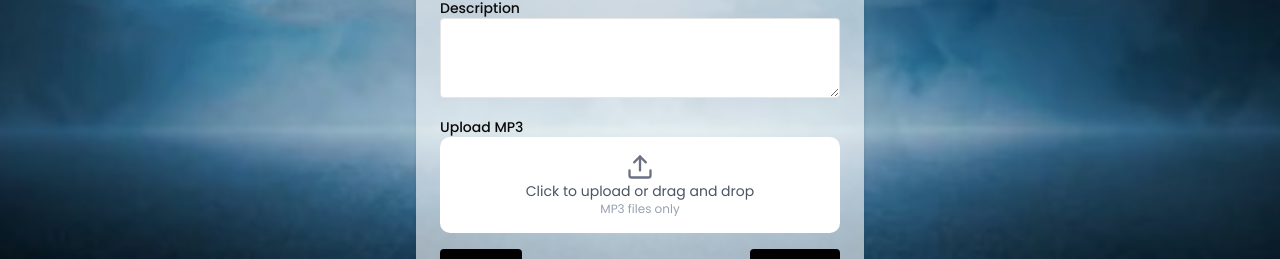
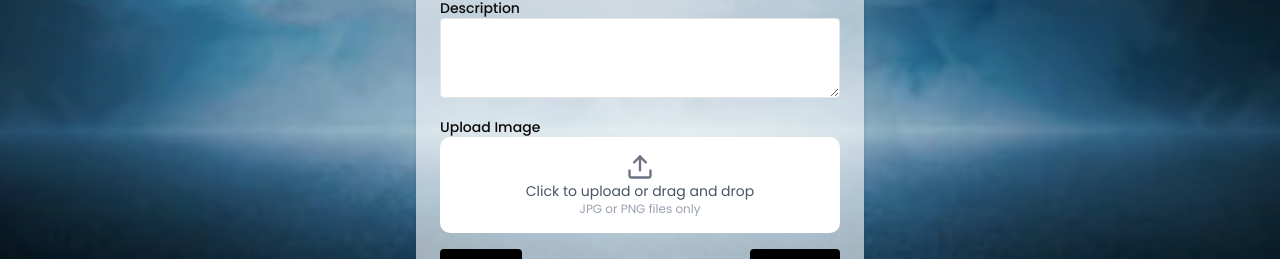
Before and after one commit to HARISH130505/SoundBloc, a Next.js app: page /artist/dashboard/mint in a window 1280 px wide. Shown: the part 574-833 px from the top of the page. Built offline with nearby package versions, Linux system fonts and the light colour scheme; no server answers.

Commit message:
new commit

```diff
--- a/app/artist/dashboard/mint/page.tsx
+++ b/app/artist/dashboard/mint/page.tsx
@@ -14,10 +14,10 @@ const MintNFTForm = () => {
   const handleFileChange = (event: React.ChangeEvent<HTMLInputElement>) => {
     if (event.target.files) {
       const selectedFile = event.target.files[0];
-      if (selectedFile.type === "audio/mpeg") {
+      if (selectedFile.type === "image/jpeg" || selectedFile.type === "image/png") {
         setFile(selectedFile);
       } else {
-        alert("Only MP3 files are allowed.");
+        alert("Only JPG and PNG files are allowed.");
       }
     }
   };
@@ -50,13 +50,13 @@ const MintNFTForm = () => {
       <label className="block text-sm font-medium">Description</label>
       <textarea value={description} onChange={(e) => setDescription(e.target.value)} className="w-full bg-white p-2 border rounded mb-3 h-20" />
 
-      <label className="block text-sm font-medium">Upload MP3</label>
+      <label className="block text-sm font-medium">Upload Image</label>
       <div className="bg-white rounded-lg p-4 text-center bg-whitemb-4">
-        <input type="file" accept="audio/mpeg" onChange={handleFileChange} className="hidden" id="file-upload" />
+        <input type="file" accept="image/jpeg, image/png" onChange={handleFileChange} className="hidden" id="file-upload" />
         <label htmlFor="file-upload" className="cursor-pointer flex flex-col items-center">
           <Upload className="w-7 h-7 text-gray-500" />
           <span className="text-sm text-gray-600">Click to upload or drag and drop</span>
-          <span className="text-xs text-gray-400">MP3 files only</span>
+          <span className="text-xs text-gray-400">JPG or PNG files only</span>
         </label>
         {file && <p className="text-sm mt-2 text-gray-800">Selected: {file.name}</p>}
       </div>
```
